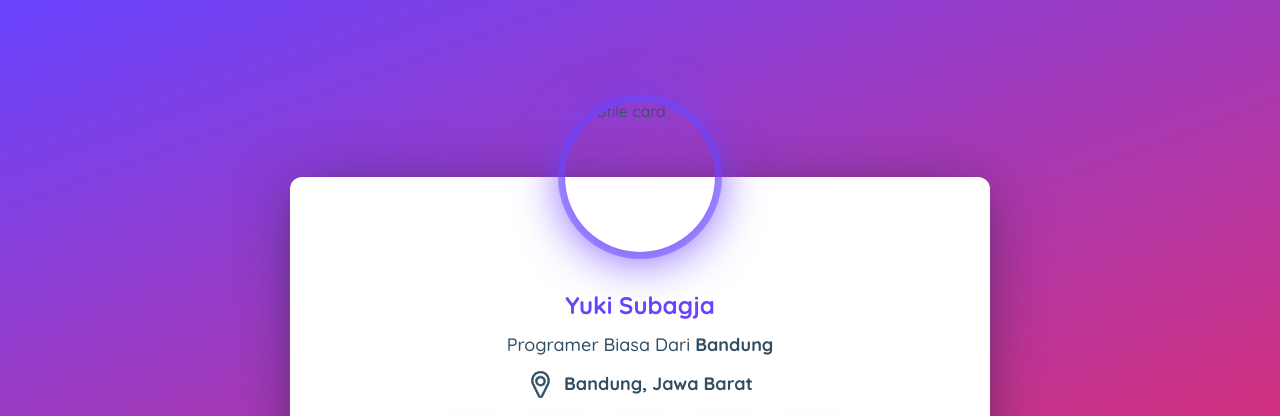
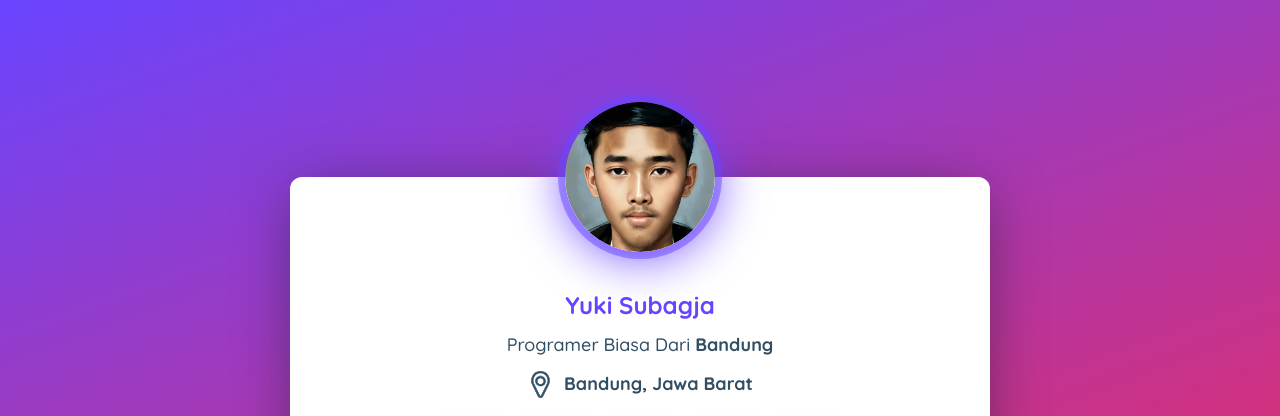
Before and after one commit to MrSans01/profile, a plain HTML site: page index.html in a window 1280 px wide. Shown: the top 416 px of the page. Drawn offline with nearby package versions, Linux system fonts and the light colour scheme.

Commit message:
salah dikit

```diff
--- a/index.html
+++ b/index.html
@@ -14,7 +14,7 @@
 <div class="wrapper">
   <div class="profile-card js-profile-card">
     <div class="profile-card__img">
-      <img src="./assets/img/yuki2.jpg" alt="profile card">
+      <img src="./asset/img/yuki2.jpg" alt="profile card">
     </div>
 
     <div class="profile-card__cnt js-profile-cnt">
```
